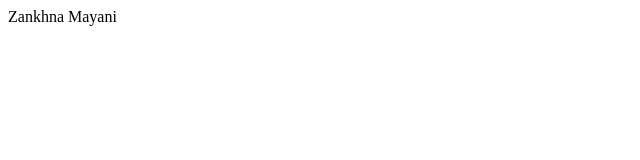
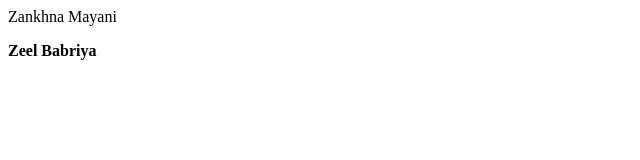
Before and after one commit to Zankhna1810/Basic_project, a plain HTML site: page index.html in a window 1280 px wide. Shown: the full height of the page, 0-640 px from the left. Drawn offline with Linux system fonts and the light colour scheme.

Commit message:
Add new line

```diff
--- a/index.html
+++ b/index.html
@@ -1 +1,2 @@
 <p>Zankhna Mayani</p>
+<b>Zeel Babriya</b>
```
